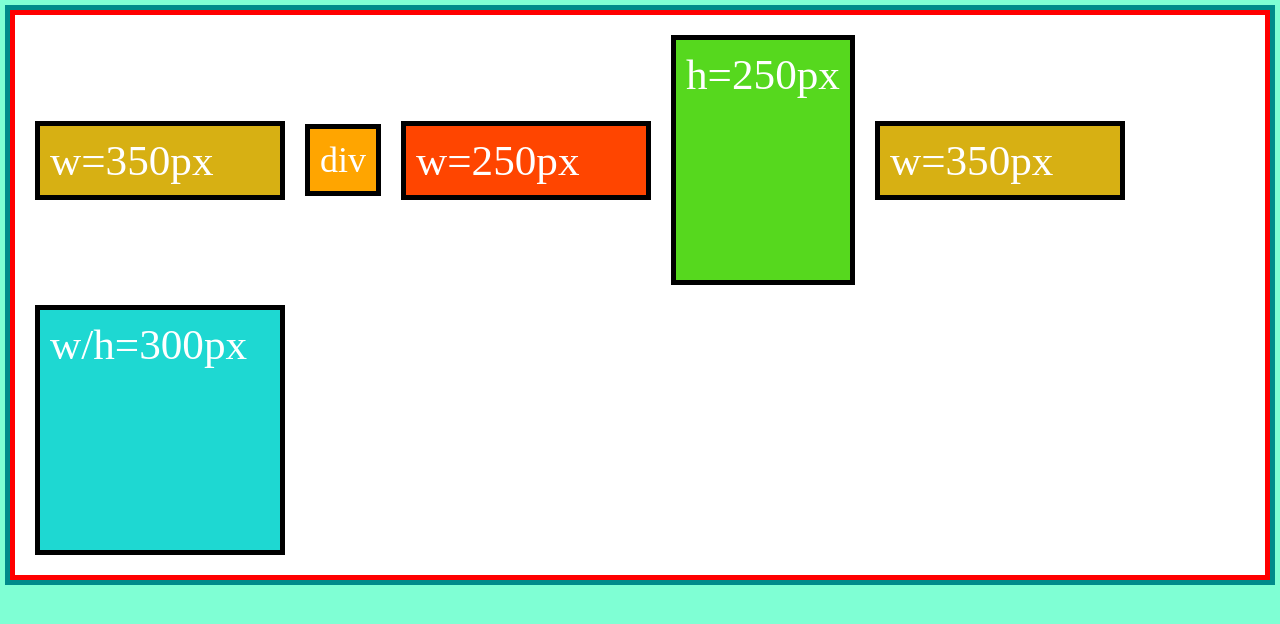
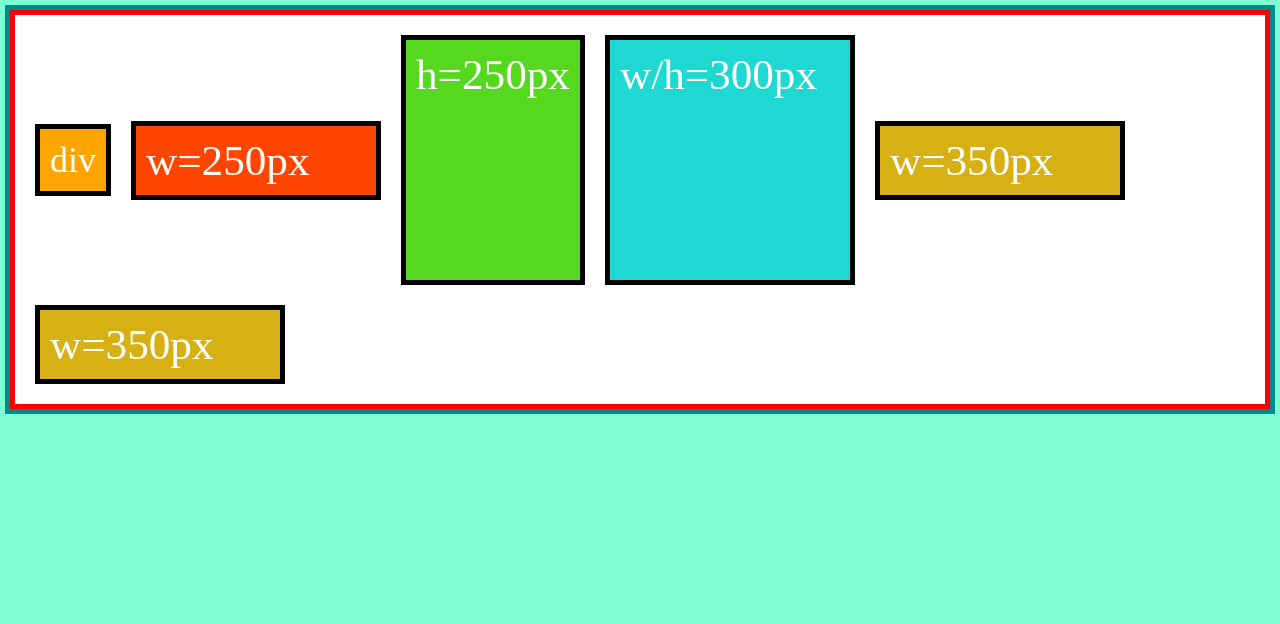
Before and after one commit to BrilliantPhoenix2024/Learning-HtmlCss, a plain HTML site: page Responsive_WebDesign/Flexbox/Basic Concept/index.html in a window 1280 px wide. Drawn offline with Linux system fonts and the light colour scheme.

Commit message:
Working with align-self

```diff
--- a/Responsive_WebDesign/Flexbox/Basic Concept/style.css
+++ b/Responsive_WebDesign/Flexbox/Basic Concept/style.css
@@ -56,6 +56,7 @@ body {
   border: 5px solid black;
   margin: 10px;
   font-size: 1.8rem;
+  align-self: flex-start;
 }
 
 .item-4 {
@@ -67,7 +68,7 @@ body {
   border: 5px solid black;
   margin: 10px;
   font-size: 1.8rem;
-  order: 1;
+  /* order: 1; */
 }
 
 .item-5 {
@@ -88,5 +89,5 @@ body {
   border: 5px solid black;
   margin: 10px;
   font-size: 1.8rem;
-  order: -2;
+  /* order: -2; */
 }
```
